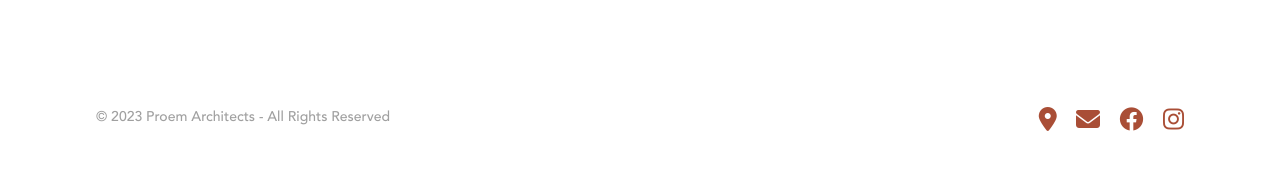
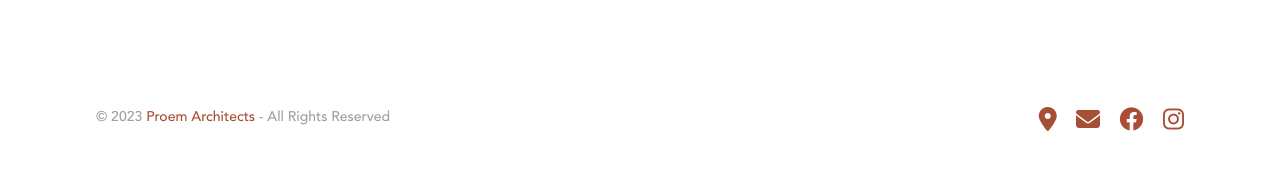
Before and after one commit to ProemArchitects/ProemArchitects.github.io, a Jekyll site: the page built from index.html, in a window 1280 px wide. Shown: the part 1177-1366 px from the top of the page. Built offline with Jekyll 4.4.1, drawn with Linux system fonts in a browser that asks for light colours; a script that is not in the unit is left out.

Commit message:
small changes

```diff
--- a/_layouts/default.html
+++ b/_layouts/default.html
@@ -93,11 +93,12 @@
 </div>
 
     <!-- Footer Copyright Bar-->
+
      <div  class="container-fluid px-5">
         <div class="row px-md-5 px-lg-5 py-5 ">
             <div class="col-6">
-                    <p class="desktop-text">© 2023 Proem Architects - All Rights Reserved</p>
-                    <p class="mobile-text">© 2023 Proem Architects</p>
+                        <p class="desktop-text">© 2023 <a href="/">Proem Architects</a> - All Rights Reserved</p>
+                    <p class="mobile-text">© 2023 <a href="/">Proem Architects</a></p>
             </div>
 
 
```
Also changed, not shown: Title.md (deleted, +0 -3 lines), .obsidian/workspace.json, cafe1_cam1_Grd.jpg.md (deleted), temp.md (deleted).
